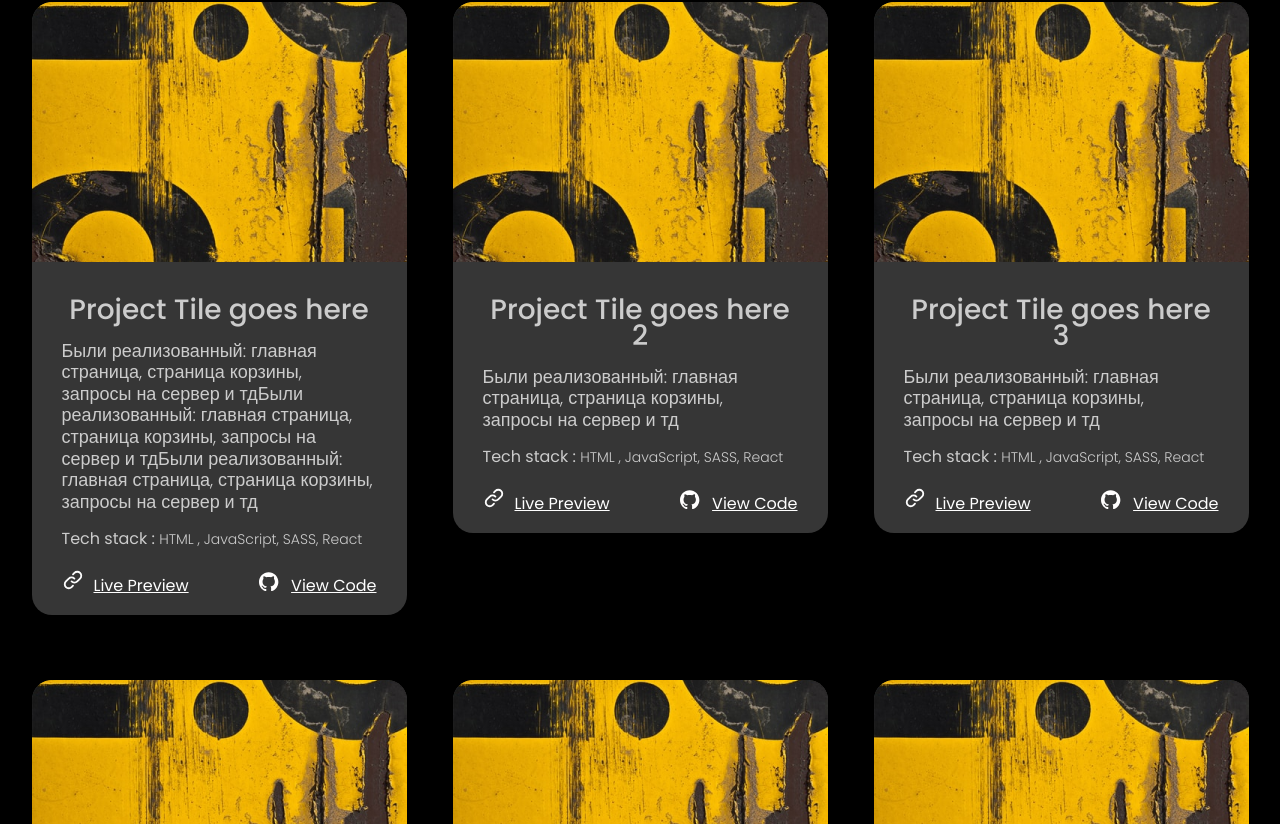
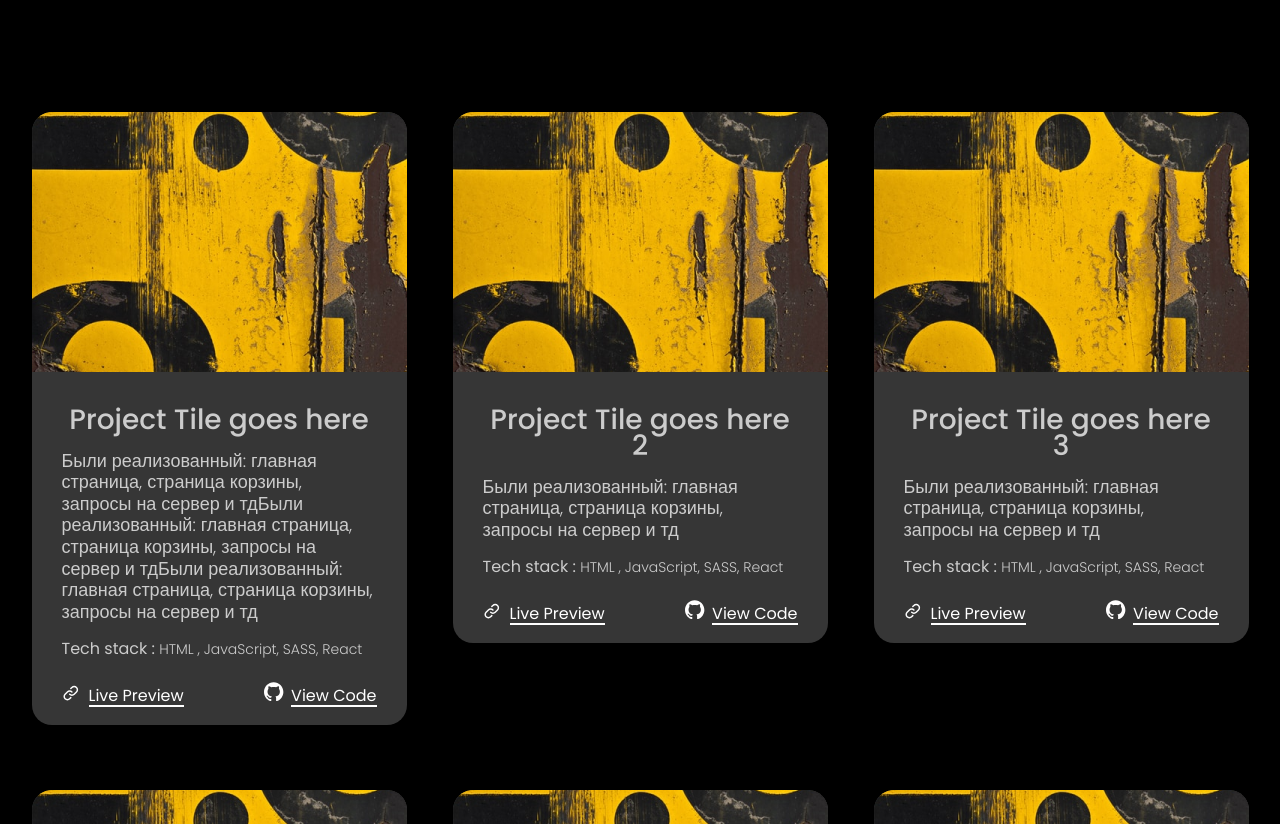
Before and after one commit to dreammc98/portfolio, a React app: page / in a window 1280 px wide. Shown: the part 1976-2800 px from the top of the page. Built offline with nearby package versions, Linux system fonts and the light colour scheme.

Commit message:
Styling is complete

```diff
--- a/src/components/SocialIcon.tsx
+++ b/src/components/IconsGroup.tsx
@@ -28,4 +28,7 @@ const StyledSocialIcon = styled.div`
 
 const SocialIconList = styled.a`
   cursor: pointer;
+  :hover {
+    transform: scale(1.2);
+  }
 `;
--- a/src/layout/footer/Footer.tsx
+++ b/src/layout/footer/Footer.tsx
@@ -1,34 +1,42 @@
 import styled from "styled-components";
-import { SocialIcon } from "../../components/SocialIcon";
+import { SocialIcon } from "../../components/IconsGroup";
 import { Container } from "../../components/Container";
+import { Name } from "../section/main/Main";
 
 export const Footer = () => {
   return (
     <StyledFooter>
       <Container>
-        <Name>Leonid</Name>
-        <SocialIcon />
-        <Copyright>© 2024 Leonid Talaev, all rights reserved.</Copyright>
+        <FooterBody>
+          <Name>Leonid</Name>
+          <IconsWrapper>
+            <SocialIcon />
+          </IconsWrapper>
+          <Copyright>© 2024 Leonid Talaev, all rights reserved.</Copyright>
+        </FooterBody>
       </Container>
     </StyledFooter>
   );
 };
 
 const StyledFooter = styled.footer`
-  min-height: 30vh;
   background-color: black;
+`;
+
+const FooterBody = styled.div`
   display: flex;
   flex-direction: column;
   align-items: center;
+  border-top: 2px solid #1f1f20;
+  padding: 45px 0 55px;
 `;
 
-const Name = styled.span`
-  color: white;
-  font-size: 30px;
-  font-weight: bold;
+const IconsWrapper = styled.div`
+  margin: 25px 0 30px;
 `;
 
 const Copyright = styled.span`
+  font-weight: 400;
   font-size: 12px;
-  color: gray;
+  color: rgba(255, 255, 255, 0.5);
 `;
--- a/src/layout/header/Header.tsx
+++ b/src/layout/header/Header.tsx
@@ -1,6 +1,6 @@
 import styled from "styled-components";
 import { Menu } from "../../components/menu/Menu";
-import { SocialIcon } from "../../components/SocialIcon";
+import { SocialIcon } from "../../components/IconsGroup";
 import { Container } from "../../components/Container";
 import { FlexWrapper } from "../../components/FlexWrapper";
 
--- a/src/layout/section/main/Main.tsx
+++ b/src/layout/section/main/Main.tsx
@@ -14,7 +14,7 @@ export const Main = () => {
             </Name>
             <MainTitle>I'm a frontend developer</MainTitle>
           </div>
-          <Photo src={photo} alt="" />
+          <Photo src={photo} alt="Image" />
         </FlexWrapper>
       </Container>
     </StyledMain>
@@ -28,7 +28,7 @@ const StyledMain = styled.section`
 `;
 
 const Photo = styled.img`
-  max-width: 340px;
+  max-width: 450px;
   object-fit: cover;
   border-radius: 10%;
   -webkit-box-shadow: 0px 0px 300px -23px rgba(0, 192, 253, 0.6);
@@ -41,7 +41,8 @@ const MainTitle = styled.h1`
   font-weight: 700;
 `;
 
-const Name = styled.h2`
+export const Name = styled.h2`
   font-size: 58px;
   font-weight: 700;
+  color: #d9d9d9;
 `;
--- a/src/layout/section/projects/Project.tsx
+++ b/src/layout/section/projects/Project.tsx
@@ -20,7 +20,7 @@ export const Project = (props: ProjectPropsType) => {
         </Stack>
         <SeeProject>
           <a href="#">
-            <Icon iconId="connectSvg" widthIcon="22px" heightIcon="22px" viewBoxIcon="0 0 20 20" />
+            <Icon iconId="connectSvg" widthIcon="22px" heightIcon="22px" viewBoxIcon="0 -6 25 25" />
             <span>Live Preview</span>
           </a>
           <a href="#">
@@ -91,10 +91,32 @@ const SeeProject = styled.div`
   font-family: "Poppins", sans-serif;
   font-weight: 400;
   font-size: 16px;
-  text-decoration: underline;
   color: #fff;
 
   span {
-    margin-left: 10px;
+    position: relative;
+    margin-left: 5px;
+    ::before {
+      content: "";
+      display: inline-block;
+      width: 100%;
+      height: 2px;
+      background-color: white;
+      position: absolute;
+      bottom: 0px;
+      right: 0;
+      transition: 0.1s;
+    }
+  }
+
+  a {
+    :hover {
+      span {
+        ::before {
+          transform: translateY(5%);
+          height: 0;
+        }
+      }
+    }
   }
 `;
--- a/src/layout/section/projects/Projects.tsx
+++ b/src/layout/section/projects/Projects.tsx
@@ -64,4 +64,6 @@ export const Projects = () => {
   );
 };
 
-const StyledProjects = styled.section``;
+const StyledProjects = styled.section`
+  margin-bottom: 200px;
+`;
--- a/src/styles/Global.styled.ts
+++ b/src/styles/Global.styled.ts
@@ -10,6 +10,7 @@ export const GlobalStyled = createGlobalStyle`
 }
 
 body {
+  background-color: black;
   font-family: "Poppins", -apple-system, BlinkMacSystemFont, 'Segoe UI', 'Roboto', 'Oxygen',
     'Ubuntu', 'Cantarell', 'Fira Sans', 'Droid Sans', 'Helvetica Neue',
     sans-serif;
@@ -25,7 +26,6 @@ code {
 
 section {
   padding: 100px 0;
-  background-color: black;
 }
 
 a {
```
